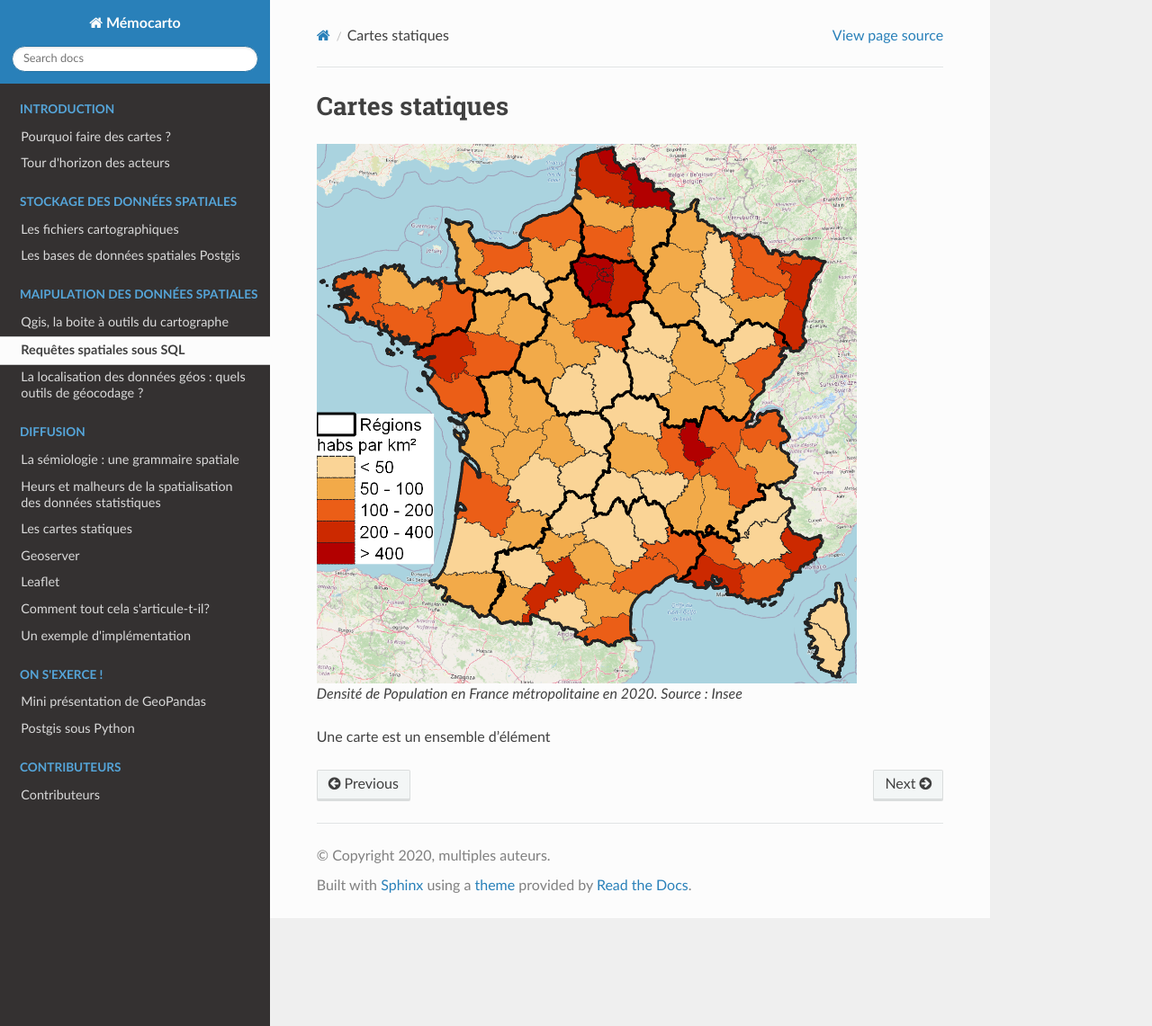
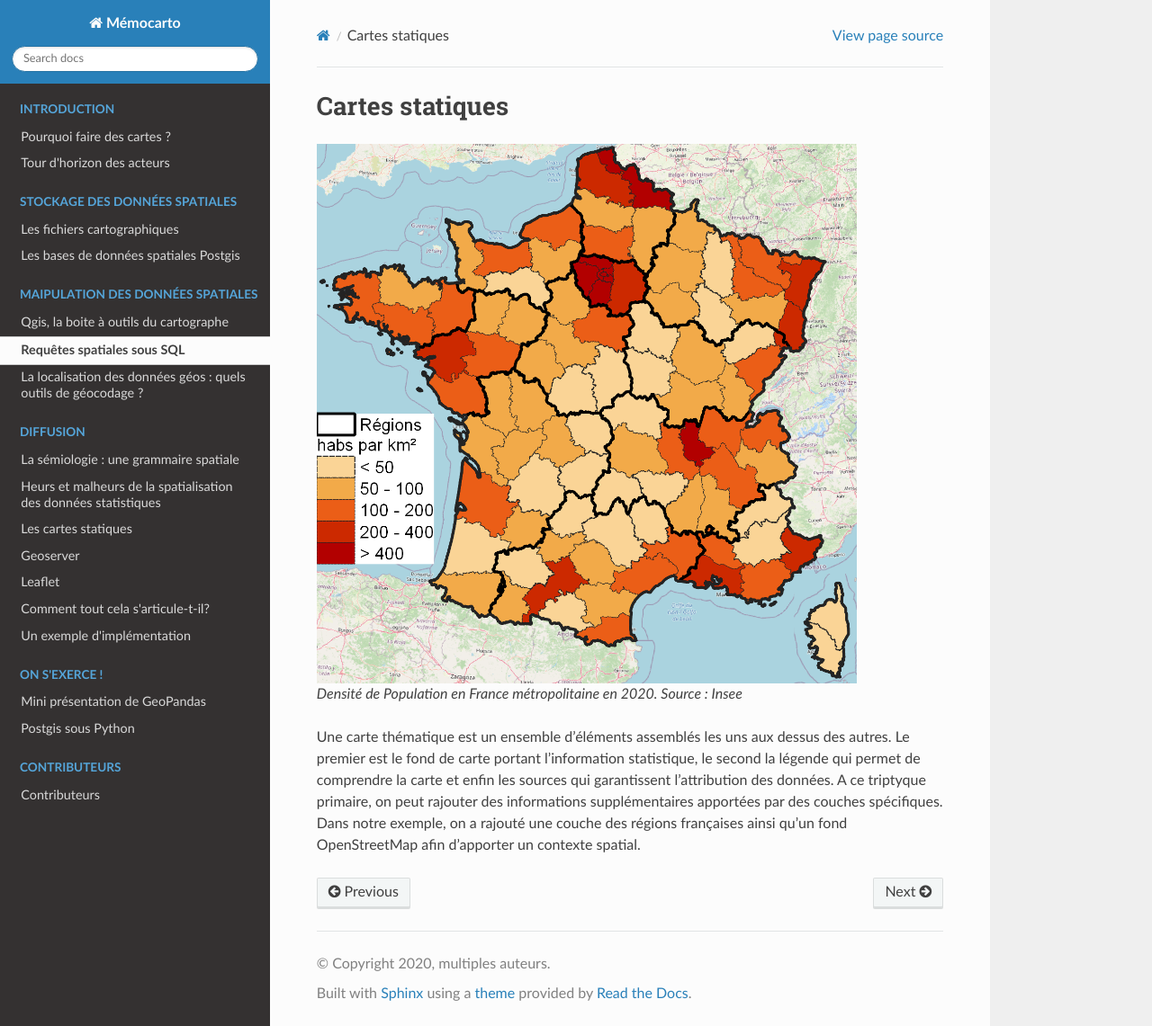
Before and after one commit to JulieDjidji/memocarto, a Sphinx documentation site: the page built from doc/source/cartes_stat.rst, in a window 1280 px wide and 1141 px high. Shown: the whole window at 90% size. Built offline with Sphinx 7.4.7 and the Read the Docs theme 2.0.0, drawn with Linux system fonts in a browser that asks for light colours; pages that are not in the unit, such as notebooks, are missing from menus.

Commit message:
Update cartes_stat.rst

```diff
--- a/doc/source/cartes_stat.rst
+++ b/doc/source/cartes_stat.rst
@@ -7,4 +7,4 @@ Cartes statiques
    Densité de Population en France métropolitaine en 2020. Source : Insee
 
 
-Une carte est un ensemble d'élément
+Une carte thématique est un ensemble d'éléments assemblés les uns aux dessus des autres. Le premier est le fond de carte portant l'information statistique, le second la légende qui permet de comprendre la carte et enfin les sources qui garantissent l'attribution des données. A ce triptyque primaire, on peut rajouter des informations supplémentaires apportées par des couches spécifiques. Dans notre exemple, on a rajouté une couche des régions françaises ainsi qu'un fond OpenStreetMap afin d'apporter un contexte spatial.
```
